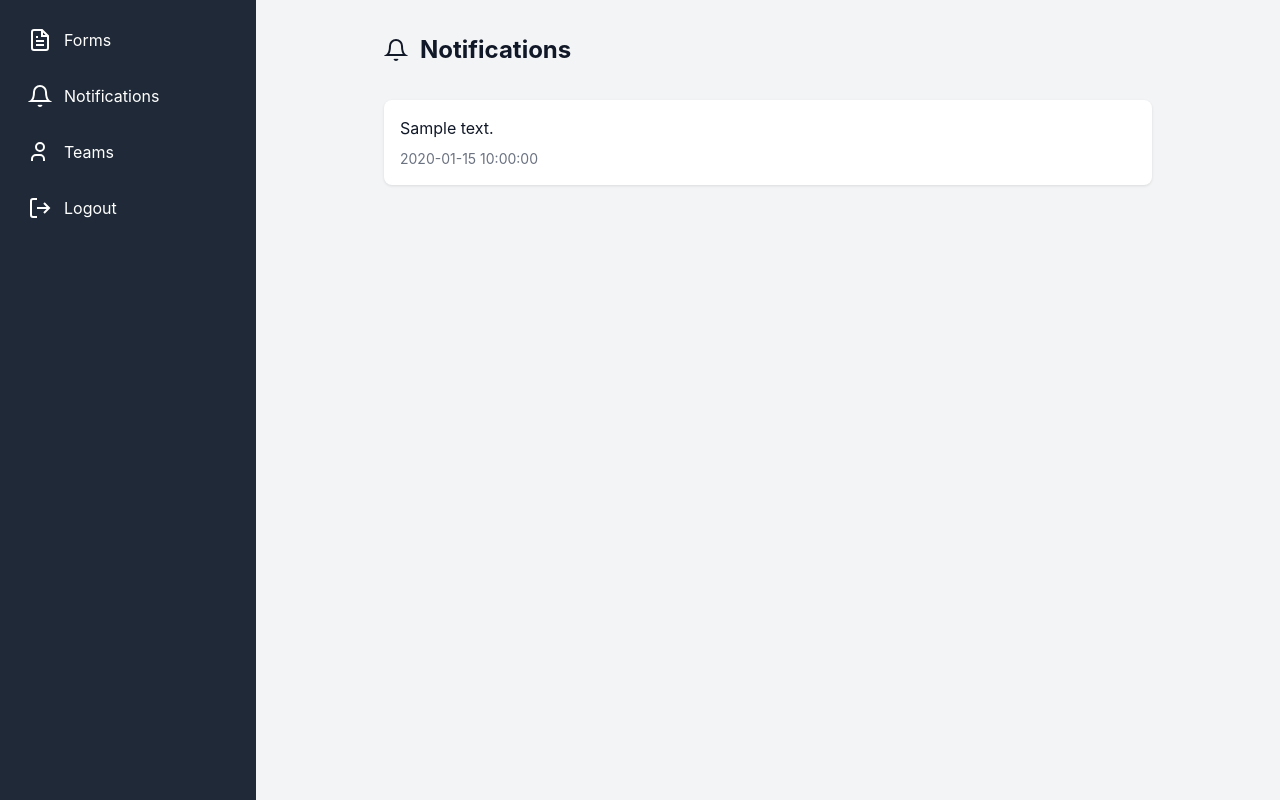
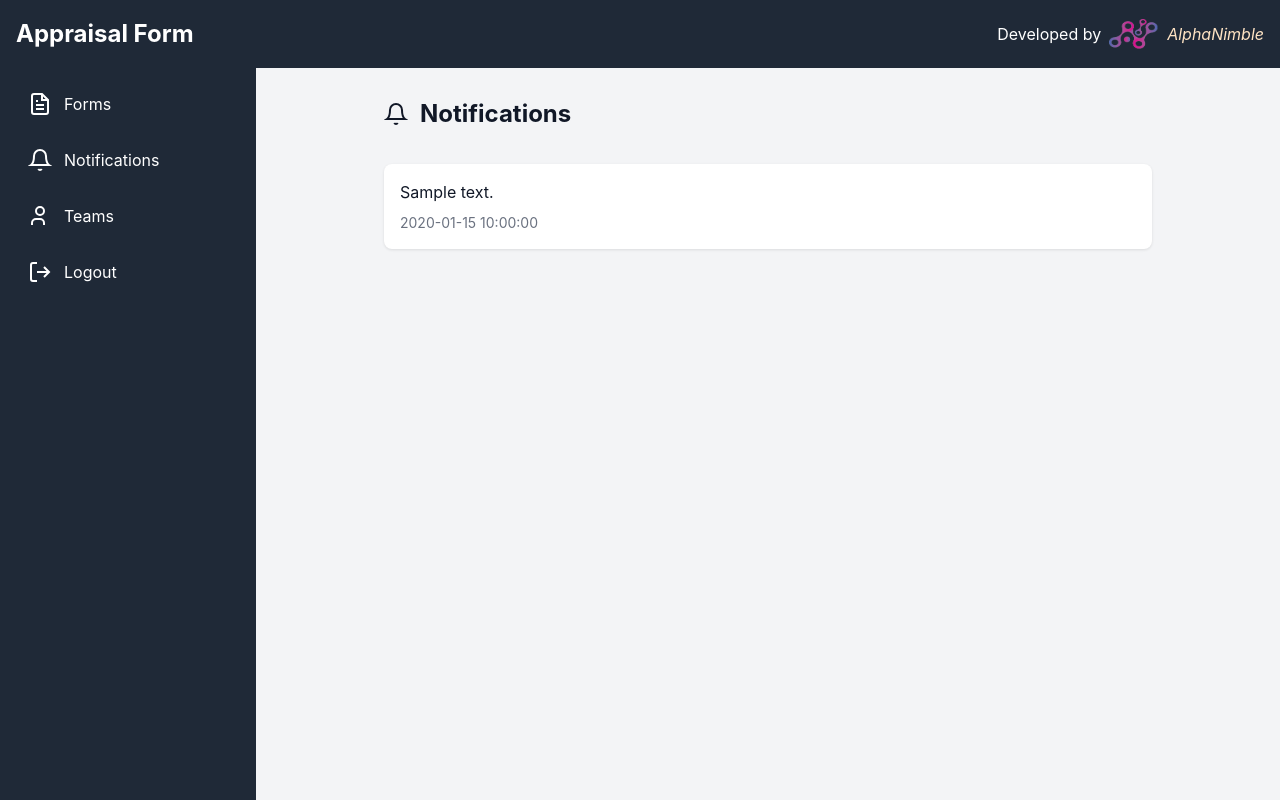
Before and after one commit to rahul-ofis/EAMS, a Flask app: page /notifications in a window 1280 px wide. Run offline with Flask 3, Linux system fonts and the light colour scheme; the visitor is signed in with stand-in values (Sample User, id 1); a database or web service that is not in the repository returns one stand-in record (values such as "Sample title").

Commit message:
added header

```diff
--- a/new/static/css/style.css
+++ b/new/static/css/style.css
@@ -27,9 +27,9 @@ body {
 .sidebar {
     position: fixed;
     left: 0;
-    top: 0;
+    top: 4rem; /* Adjusted to be below the header */
     width: 16rem;
-    height: 100vh;
+    height: calc(100vh - 4rem); /* Adjusted to account for the header height */
     background-color: var(--sidebar-bg);
     padding: 1rem;
 }
@@ -59,6 +59,7 @@ body {
 .content {
     margin-left: 16rem;
     padding: 2rem;
+    padding-top: 6rem; /* Adjusted to account for the header height */
 }
 
 .form-group {
@@ -481,3 +482,34 @@ button[type="submit"]:hover {
     align-items: center;
     gap: 0.5rem;
 }
+
+/* ...existing code... */
+
+.header {
+    display: flex;
+    justify-content: space-between;
+    align-items: center;
+    padding: 1rem;
+    background-color: var(--sidebar-bg);
+    color: white;
+    position: fixed;
+    width: 100%;
+    top: 0;
+    z-index: 1000;
+}
+
+.header-left h1 {
+    margin: 0;
+    font-size: 1.5rem;
+}
+
+.header-right {
+    display: flex;
+    align-items: center;
+    gap: 0.5rem;
+}
+
+.header-right .logo {
+    width: 50px;
+    height: 30px;
+}
--- a/new/templates/base.html
+++ b/new/templates/base.html
@@ -8,6 +8,16 @@
 </head>
 <body>
     {% if session.get('user_id') %}
+    <header class="header">
+        <div class="header-left">
+            <h1>Appraisal Form</h1>
+        </div>
+        <div class="header-right">
+            <span>Developed by</span>
+            <img src="{{ url_for('static', filename='images/alphanimble-logo.png') }}" alt="Logo" class="logo">
+            <p style="font-style: italic; color: bisque;">AlphaNimble</p>
+        </div>
+    </header>
     <div class="sidebar">
         {% if session.get('role') != 'hr' %}
         <a href="/notes" class="sidebar-link">
```
Also changed, not shown: new/static/images/alphanimble-logo.png.
